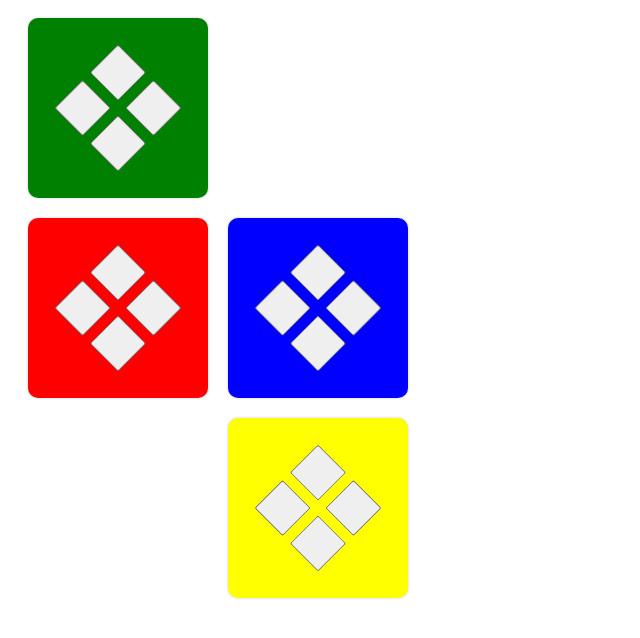
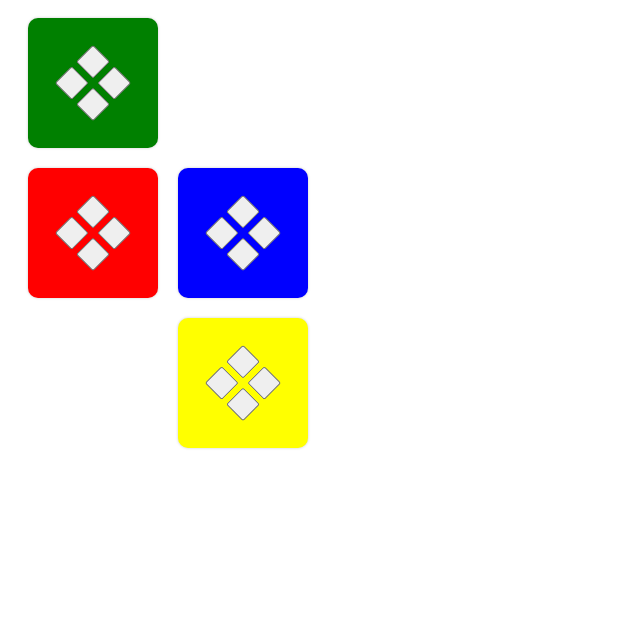
Before and after one commit to Daniel-Diamant-Pecan-AI/pecan-front-interview-mosaic, an Angular app: page / in a window 1280 px wide. Shown: the top 638 px of the page, without its empty margins (0-640 px from the left). Built offline with nearby package versions, Linux system fonts and the light colour scheme.

Commit message:
box style

```diff
--- a/src/app/mosaic/box/box.component.scss
+++ b/src/app/mosaic/box/box.component.scss
@@ -1,7 +1,7 @@
 .cube {
   position: absolute;
-  width: 200px;
-  height: 200px;
+  width: 150px;
+  height: 150px;
   transition-duration: 200ms;
   display: flex;
 }
@@ -17,14 +17,13 @@
 }
 
 .controls {
-
-  width: 100px;
-  height: 100px;
+  width: 60px;
+  height: 60px;
   transform: rotate(45deg);
 
   > * {
-    width: 40px;
-    height: 40px;
-    margin: 5px;
+    width: 40%;
+    height: 40%;
+    margin: 5%;
   }
 }
--- a/src/app/mosaic/box/box.component.ts
+++ b/src/app/mosaic/box/box.component.ts
@@ -10,7 +10,7 @@ export class BoxComponent implements OnInit {
   @Input() x: number;
   @Input() y: number;
 
-  public stepSize = 200;
+  public stepSize = 150;
 
   constructor() {
   }
```
